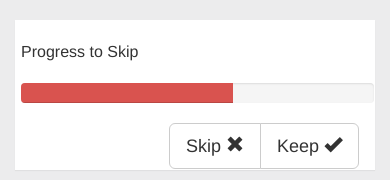
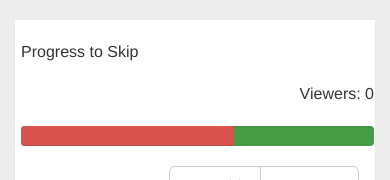
Before and after one commit to JLHasson/pg2, a Flask app: page / in a window 390 px wide. Shown: the part 52-232 px from the top of the page. Run offline with Flask 2, Linux system fonts and the light colour scheme; data that the repository does not hold is empty; some libraries are stand-ins or nearby versions.

Commit message:
Added viewer count

```diff
--- a/app/static/css/main.css
+++ b/app/static/css/main.css
@@ -47,6 +47,10 @@ hr {
 
 .progress-wrapper {
     margin-left: 5px;
+}
+
+.progress {
+    background: #449d44
 }
 
 .progress-bar {
--- a/app/templates/index.html
+++ b/app/templates/index.html
@@ -9,7 +9,7 @@
         <script src="https://code.jquery.com/ui/1.11.4/jquery-ui.min.js"></script>
         <link rel="stylesheet" href="https://maxcdn.bootstrapcdn.com/bootstrap/3.3.5/css/bootstrap.min.css">
         <link rel="stylesheet" href="https://maxcdn.bootstrapcdn.com/font-awesome/4.4.0/css/font-awesome.min.css">
-        <link rel="stylesheet" href="../static/css/main.css">
+        <link rel="stylesheet" href="/static/css/main.css">
     </head>
     <body>
         <div class="container-fullwidth">
@@ -28,7 +28,10 @@
                     <div class="row upper-section">
                         <div class="col-md-9 progress-section">
                             <div class="progress-wrapper">
-                                <p class="lead">Progress to Skip</p>
+                                <div class="row">
+                                    <p class="col-md-9 lead">Progress to Skip</p>
+                                    <p class="col-md-3 lead text-right">Viewers: 0</p>
+                                </div>
                                 <div class="progress">
                                   <div class="progress-bar" role="progressbar" aria-valuenow="60" aria-valuemin="0" aria-valuemax="100" style="width: 60%;">
                                     <span class="sr-only">60% Complete</span>
```
Also changed, not shown: app/static/js/functions.js (line endings or trailing spaces).
